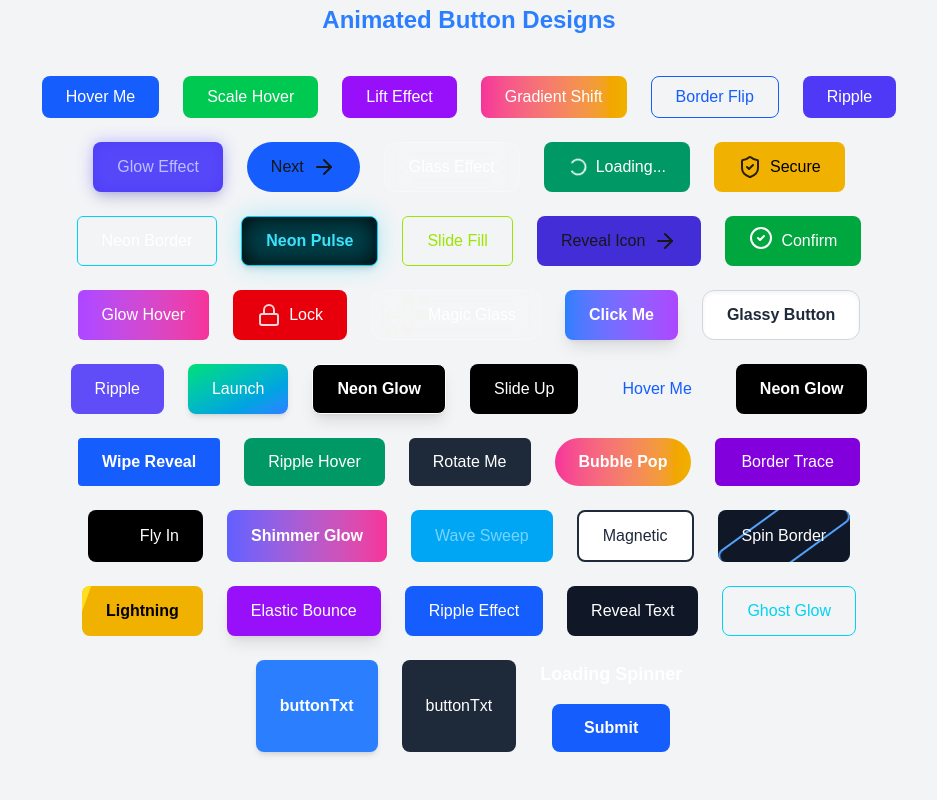
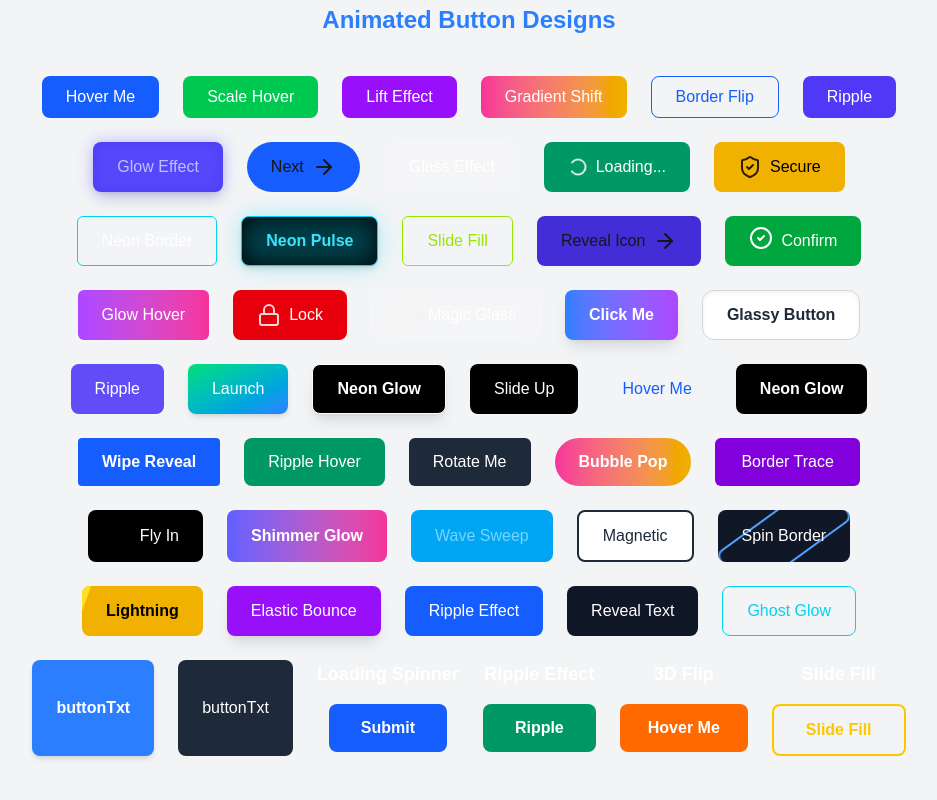
Before and after one commit to Prohor722/tailwind_compoenets, a Next.js app: page /button in a window 1280 px wide. Shown: the part 286-1086 px from the top of the page, without its empty margins (171-1108 px from the left). Built offline with nearby package versions, Linux system fonts and the light colour scheme.

Commit message:
another button added

```diff
--- a/app/components/animarion-buttons.tsx
+++ b/app/components/animarion-buttons.tsx
@@ -1,4 +1,4 @@
-"use client"
+"use client";
 import React, { useState } from "react";
 import {
   ArrowRight,
@@ -274,10 +274,10 @@ export const AnimarionButtons = () => {
         <div className="flex flex-col items-center space-y-4">
           <h3 className="text-white text-lg font-semibold">Loading Spinner</h3>
           <button
-              onClick={() => handleClick('spinner')}
+            onClick={() => handleClick("spinner")}
             className="px-8 py-3 bg-blue-600 hover:bg-blue-700 text-white font-semibold rounded-lg transition-colors duration-200 flex items-center space-x-2"
           >
-              {clickedButton === 'spinner' ? (
+            {clickedButton === "spinner" ? (
               <>
                 <div className="w-4 h-4 border-2 border-white border-t-transparent rounded-full animate-spin"></div>
                 <span>Loading...</span>
@@ -287,6 +287,50 @@ export const AnimarionButtons = () => {
             )}
           </button>
         </div>
+
+        {/* Ripple Effect Button */}
+        <div className="flex flex-col items-center space-y-4">
+          <h3 className="text-white text-lg font-semibold">Ripple Effect</h3>
+          <button
+            onClick={() => handleClick("ripple")}
+            className="relative px-8 py-3 bg-emerald-600 hover:bg-emerald-700 text-white font-semibold rounded-lg overflow-hidden transition-colors duration-200"
+          >
+            <span className="relative z-10">Ripple</span>
+            {clickedButton === "ripple" && (
+              <div className="absolute inset-0 bg-white opacity-25 rounded-full animate-ping"></div>
+            )}
+          </button>
+        </div>
+
+        {/* 3D Flip Button */}
+        <div className="flex flex-col items-center space-y-4">
+          <h3 className="text-white text-lg font-semibold">3D Flip</h3>
+          <div className="relative w-32 h-12 perspective-1000">
+            <button
+              onClick={() => handleClick("flip")}
+              className="w-full h-full relative transform-style-preserve-3d transition-transform duration-700 hover:rotate-y-180 group"
+            >
+              <div className="absolute inset-0 bg-orange-500 text-white font-semibold rounded-lg flex items-center justify-center backface-hidden">
+                Hover Me
+              </div>
+              <div className="absolute inset-0 bg-orange-600 text-white font-semibold rounded-lg flex items-center justify-center backface-hidden rotate-y-180">
+                Flipped!
+              </div>
+            </button>
+          </div>
+        </div>
+
+        {/* Slide Fill Button */}
+        <div className="flex flex-col items-center space-y-4">
+          <h3 className="text-white text-lg font-semibold">Slide Fill</h3>
+          <button
+            onClick={() => handleClick("slide")}
+            className="relative px-8 py-3 border-2 border-yellow-400 text-yellow-400 font-semibold rounded-lg overflow-hidden group transition-colors duration-300 hover:text-gray-900"
+          >
+            <span className="relative z-10">Slide Fill</span>
+            <div className="absolute top-0 left-0 w-0 h-full bg-yellow-400 transition-all duration-300 group-hover:w-full"></div>
+          </button>
+        </div>
       </div>
     </div>
   );
```
Lines whose indentation alone changed are shown as unchanged.
